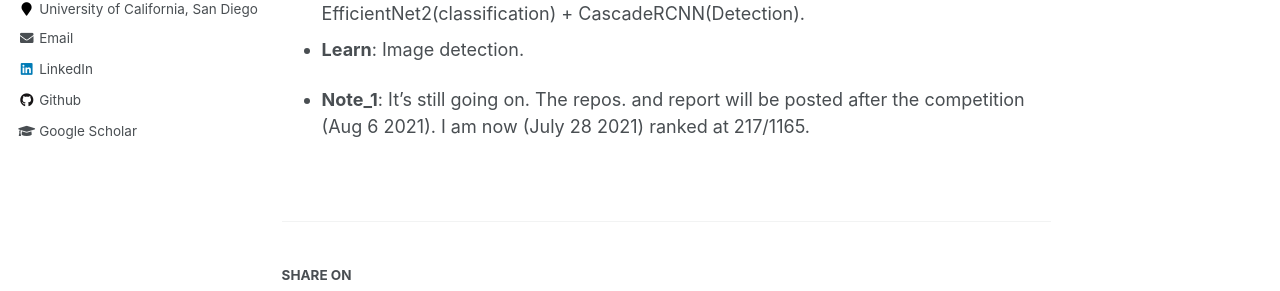
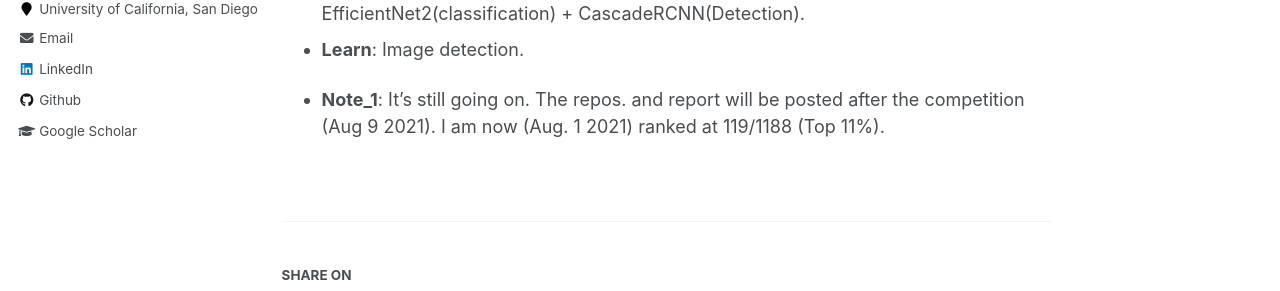
Before and after one commit to haenara-shin/haenara-shin.github.io, a Jekyll site: the page built from _portfolio/9_Kaggle_COVID19_Detection.md, in a window 1280 px wide and 1151 px high. Shown: the part 521-812 px from the top of the window. Built offline with Jekyll 4.4.1, drawn with Linux system fonts in a browser that asks for light colours.

Commit message:
Update 9_Kaggle_COVID19_Detection.md

```diff
--- a/_portfolio/9_Kaggle_COVID19_Detection.md
+++ b/_portfolio/9_Kaggle_COVID19_Detection.md
@@ -12,7 +12,7 @@ collection: portfolio
 - **How**: PyTorch. EfficientNet7(classification) + Yolo-v5(Detection). EfficientNet2(classification) + CascadeRCNN(Detection).
 - **Learn**: Image detection.
 
-- **Note_1**: It's still going on. The repos. and report will be posted after the competition (Aug 6 2021). I am now (July 28 2021) ranked at 217/1165.
+- **Note_1**: It's still going on. The repos. and report will be posted after the competition (Aug 9 2021). I am now (Aug. 1 2021) ranked at 119/1188 (Top 11%).
 
 <!-- ![데이콘](https://user-images.githubusercontent.com/58493928/116183247-67d09d00-a6d2-11eb-93b4-aa0c594e1781.png)
 - Through SOTA model evaluations without using pre-trained weights, I ranked the 21st-rank before 14 days to the deadline of submission, and I ranked at 49th of Private LB among 876 participants. This is because I didn't use the Ensemble/stacking models, and stopped submission by updating codes (due to family issues).
```
